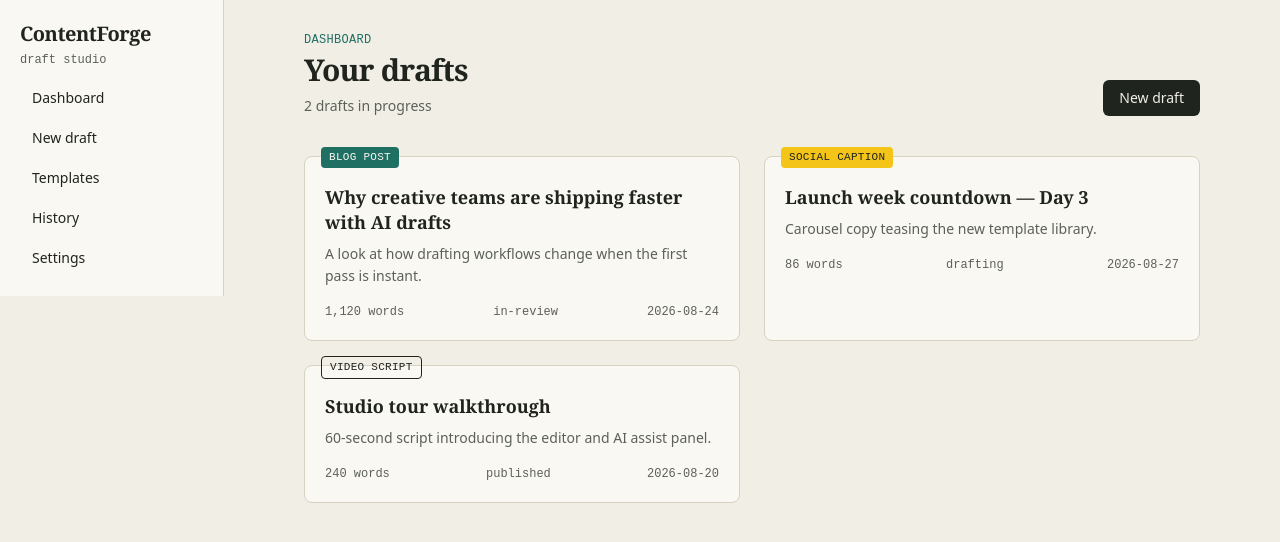
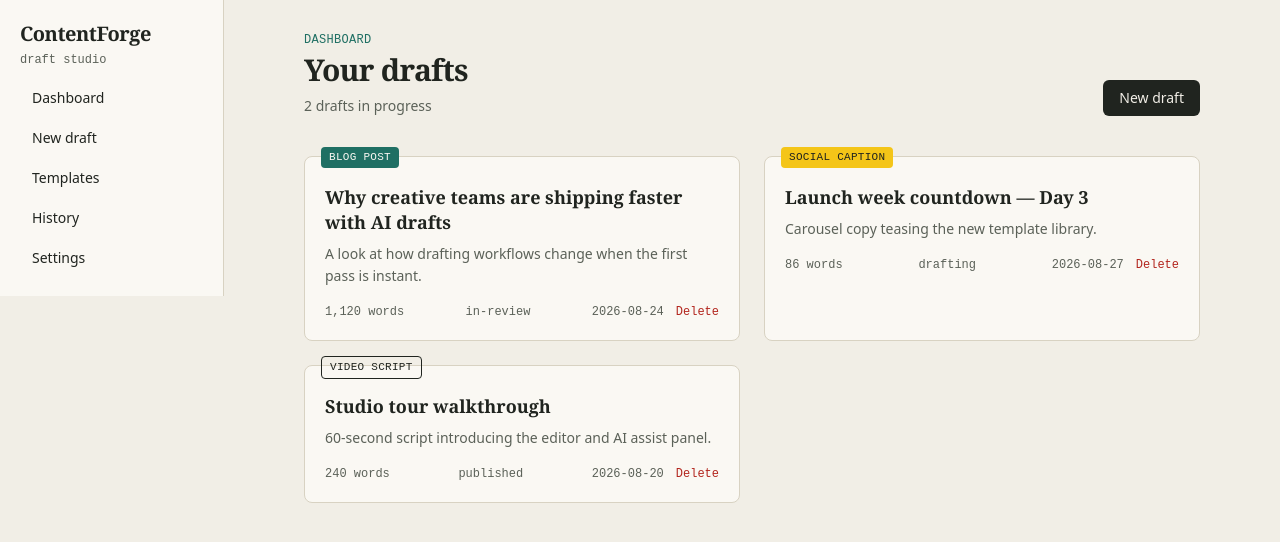
Before and after one commit to NotDumbj/contentforge, a Next.js app: page / in a window 1280 px wide. Shown: the top 542 px of the page. Built offline with nearby package versions, Linux system fonts and the light colour scheme.

Commit message:
feat: implement draft management system with editor workspace and local storage persistence

```diff
--- a/src/app/history/page.tsx
+++ b/src/app/history/page.tsx
@@ -1,6 +1,10 @@
-import { drafts } from "@/lib/drafts";
+"use client";
+
+import { useDrafts } from "@/lib/use-drafts";
 
 export default function HistoryPage() {
+  const { drafts, isLoaded } = useDrafts();
+
   return (
     <div className="mx-auto max-w-4xl">
       <p className="text-teal font-mono text-xs tracking-wide uppercase">History</p>
@@ -12,6 +16,11 @@ export default function HistoryPage() {
         phase. For now, this lists current drafts and their last update.
       </p>
 
+      {!isLoaded ? (
+        <p className="text-ink-soft font-mono mt-8 text-xs">Loading history…</p>
+      ) : drafts.length === 0 ? (
+        <p className="text-ink-soft mt-8 text-sm">No draft history found.</p>
+      ) : (
         <table className="mt-8 w-full text-left text-sm">
           <thead>
             <tr className="border-line text-ink-soft font-mono border-b text-xs uppercase">
@@ -23,13 +32,14 @@ export default function HistoryPage() {
           <tbody>
             {drafts.map((d) => (
               <tr key={d.id} className="border-line border-b">
-              <td className="py-3 pr-4">{d.title}</td>
+                <td className="py-3 pr-4 font-medium">{d.title || "Untitled draft"}</td>
                 <td className="text-ink-soft py-3 pr-4">{d.status}</td>
                 <td className="text-ink-soft font-mono py-3">{d.updatedAt}</td>
               </tr>
             ))}
           </tbody>
         </table>
+      )}
     </div>
   );
 }
--- a/src/app/page.tsx
+++ b/src/app/page.tsx
@@ -1,8 +1,11 @@
+"use client";
+
 import Link from "next/link";
-import { drafts } from "@/lib/drafts";
+import { useDrafts } from "@/lib/use-drafts";
 import { DraftCard } from "@/components/draft-card";
 
 export default function DashboardPage() {
+  const { drafts, deleteDraft, isLoaded } = useDrafts();
   const inProgress = drafts.filter((d) => d.status !== "published").length;
 
   return (
@@ -16,7 +19,11 @@ export default function DashboardPage() {
             Your drafts
           </h1>
           <p className="text-ink-soft mt-2 text-sm">
-            {inProgress} draft{inProgress === 1 ? "" : "s"} in progress
+            {isLoaded ? (
+              `${inProgress} draft${inProgress === 1 ? "" : "s"} in progress`
+            ) : (
+              "Loading drafts…"
+            )}
           </p>
         </div>
         <Link
@@ -27,11 +34,23 @@ export default function DashboardPage() {
         </Link>
       </header>
 
-      <div className="grid gap-6 pt-2 sm:grid-cols-2">
-        {drafts.map((draft) => (
-          <DraftCard key={draft.id} draft={draft} />
-        ))}
-      </div>
+      {drafts.length === 0 ? (
+        <div className="border-line bg-paper-raised rounded-lg border p-8 text-center">
+          <p className="text-ink-soft text-sm">No drafts yet.</p>
+          <Link
+            href="/editor/new"
+            className="text-teal mt-2 inline-block font-mono text-xs underline"
+          >
+            Create your first draft →
+          </Link>
+        </div>
+      ) : (
+        <div className="grid gap-6 pt-2 sm:grid-cols-2">
+          {drafts.map((draft) => (
+            <DraftCard key={draft.id} draft={draft} onDelete={deleteDraft} />
+          ))}
+        </div>
+      )}
     </div>
   );
 }
--- a/src/components/draft-card.tsx
+++ b/src/components/draft-card.tsx
@@ -8,28 +8,51 @@ const TAB_STYLE: Record<Draft["type"], string> = {
   video: "border border-ink text-ink bg-transparent",
 };
 
-export function DraftCard({ draft }: { draft: Draft }) {
+export function DraftCard({
+  draft,
+  onDelete,
+}: {
+  draft: Draft;
+  onDelete?: (id: string) => void;
+}) {
   return (
-    <Link
-      href={`/editor/${draft.id}`}
-      className="border-line bg-paper-raised hover:border-teal focus-visible:border-teal group relative block rounded-lg border p-5 transition-colors"
-    >
+    <div className="border-line bg-paper-raised hover:border-teal group relative rounded-lg border p-5 transition-colors">
+      <Link href={`/editor/${draft.id}`} className="block">
         <span
           className={`font-mono absolute -top-2.5 left-4 rounded px-2 py-0.5 text-[11px] tracking-wide uppercase ${TAB_STYLE[draft.type]}`}
         >
           {TYPE_LABEL[draft.type]}
         </span>
-      <h3 className="font-display mt-2 text-lg leading-snug font-semibold">
-        {draft.title}
+        <h3 className="font-display mt-2 text-lg leading-snug font-semibold group-hover:text-teal transition-colors">
+          {draft.title || "Untitled draft"}
         </h3>
-      <p className="text-ink-soft mt-2 text-sm leading-relaxed">
-        {draft.excerpt}
+        <p className="text-ink-soft mt-2 text-sm leading-relaxed line-clamp-2">
+          {draft.excerpt || "No content yet."}
         </p>
+      </Link>
       <div className="text-ink-soft font-mono mt-4 flex items-center justify-between text-xs">
         <span>{draft.wordCount.toLocaleString()} words</span>
         <span>{draft.status}</span>
+        <div className="flex items-center gap-3">
           <span>{draft.updatedAt}</span>
+          {onDelete && (
+            <button
+              type="button"
+              onClick={(e) => {
+                e.preventDefault();
+                e.stopPropagation();
+                if (confirm(`Delete "${draft.title || "Untitled draft"}"?`)) {
+                  onDelete(draft.id);
+                }
+              }}
+              className="text-danger hover:underline focus-visible:underline"
+              aria-label={`Delete ${draft.title}`}
+            >
+              Delete
+            </button>
+          )}
         </div>
-    </Link>
+      </div>
+    </div>
   );
 }
--- a/src/components/editor-workspace.tsx
+++ b/src/components/editor-workspace.tsx
@@ -1,6 +1,8 @@
 "use client";
 
-import { useState } from "react";
+import { useState, useEffect } from "react";
+import { useRouter } from "next/navigation";
+import { useDrafts } from "@/lib/use-drafts";
 import type { DraftType } from "@/lib/drafts";
 
 const SUGGESTIONS: Record<DraftType, string[]> = {
@@ -22,20 +24,70 @@ const SUGGESTIONS: Record<DraftType, string[]> = {
 };
 
 export function EditorWorkspace({
+  draftId,
   type,
-  initialTitle,
-  initialBody,
+  initialTitle = "",
+  initialBody = "",
 }: {
+  draftId?: string;
   type: DraftType;
-  initialTitle: string;
-  initialBody: string;
+  initialTitle?: string;
+  initialBody?: string;
 }) {
+  const router = useRouter();
+  const { drafts, createDraft, updateDraft, isLoaded } = useDrafts();
+
+  const isNew = !draftId || draftId.startsWith("new-");
+  const existingDraft = !isNew ? drafts.find((d) => d.id === draftId) : undefined;
+
   const [title, setTitle] = useState(initialTitle);
   const [body, setBody] = useState(initialBody);
   const [panelOpen, setPanelOpen] = useState(true);
   const [suggestion, setSuggestion] = useState<string | null>(null);
 
+  const [savedTitle, setSavedTitle] = useState(initialTitle);
+  const [savedBody, setSavedBody] = useState(initialBody);
+
+  useEffect(() => {
+    if (isLoaded && existingDraft) {
+      const loadedBody = existingDraft.body ?? existingDraft.excerpt ?? "";
+      setTitle(existingDraft.title);
+      setBody(loadedBody);
+      setSavedTitle(existingDraft.title);
+      setSavedBody(loadedBody);
+    }
+  }, [isLoaded, existingDraft]);
+
   const wordCount = body.trim().length === 0 ? 0 : body.trim().split(/\s+/).length;
+  const isDirty = title !== savedTitle || body !== savedBody;
+
+  function handleSave() {
+    const trimmedTitle = title.trim() || "Untitled draft";
+    const excerpt = body.trim().slice(0, 120) || trimmedTitle;
+
+    if (isNew) {
+      const created = createDraft({
+        title: trimmedTitle,
+        type,
+        body,
+        excerpt,
+        wordCount,
+        status: "drafting",
+      });
+      setSavedTitle(created.title);
+      setSavedBody(created.body ?? body);
+      router.push(`/editor/${created.id}`);
+    } else if (draftId) {
+      updateDraft(draftId, {
+        title: trimmedTitle,
+        body,
+        excerpt,
+        wordCount,
+      });
+      setSavedTitle(title);
+      setSavedBody(body);
+    }
+  }
 
   function requestSuggestion() {
     const pool = SUGGESTIONS[type];
@@ -43,10 +95,52 @@ export function EditorWorkspace({
     setSuggestion(next);
   }
 
+  if (isLoaded && !isNew && !existingDraft) {
+    return (
+      <div className="border-line bg-paper-raised rounded-lg border p-8 text-center">
+        <h2 className="font-display text-xl font-semibold">Draft not found</h2>
+        <p className="text-ink-soft mt-2 text-sm">
+          This draft may have been deleted or does not exist in local storage.
+        </p>
+        <button
+          type="button"
+          onClick={() => router.push("/")}
+          className="bg-ink text-paper hover:bg-teal mt-4 rounded-md px-4 py-2 text-sm font-medium transition-colors"
+        >
+          Return to Dashboard
+        </button>
+      </div>
+    );
+  }
+
   return (
     <div className="flex flex-col gap-6 lg:flex-row">
       {/* Draft pane */}
       <div className="min-w-0 flex-1">
+        {/* Status bar and Save action */}
+        <div className="border-line bg-paper-raised mb-4 flex items-center justify-between rounded-lg border px-4 py-2.5">
+          <div className="flex items-center gap-2 font-mono text-xs">
+            <span
+              className={`h-2.5 w-2.5 rounded-full transition-colors ${
+                isDirty ? "bg-highlight" : "bg-teal"
+              }`}
+              aria-hidden
+            />
+            <span className="text-ink-soft font-medium">
+              {isDirty ? "Unsaved changes" : "Saved"}
+            </span>
+          </div>
+
+          <button
+            type="button"
+            onClick={handleSave}
+            disabled={!isDirty && !isNew}
+            className="bg-ink text-paper hover:bg-teal disabled:opacity-40 disabled:hover:bg-ink rounded-md px-4 py-1.5 text-sm font-medium transition-colors"
+          >
+            {isNew ? "Save draft" : "Save"}
+          </button>
+        </div>
+
         <input
           value={title}
           onChange={(e) => setTitle(e.target.value)}
@@ -68,7 +162,7 @@ export function EditorWorkspace({
 
       {/* AI assist panel */}
       <aside
-        className="border-line bg-highlight-soft w-full shrink-0 rounded-lg border p-5 lg:w-72"
+        className="border-line bg-highlight-soft h-fit w-full shrink-0 rounded-lg border p-5 lg:w-72"
         aria-label="AI assist panel"
       >
         <div className="flex items-center justify-between">
--- a/src/lib/drafts.ts
+++ b/src/lib/drafts.ts
@@ -1,5 +1,5 @@
-// Placeholder in-memory data for the Foundations-phase skeleton.
-// Swap for a real database/API in the Build phase.
+// NOTE: Currently using browser-only client-side persistence (localStorage).
+// A real database / backend API integration is a future step.
 
 export type DraftType = "blog" | "social" | "video";
 
@@ -11,6 +11,7 @@ export type Draft = {
   wordCount: number;
   updatedAt: string; // ISO date
   status: "drafting" | "in-review" | "published";
+  body?: string;
 };
 
 export const TYPE_LABEL: Record<DraftType, string> = {
@@ -19,12 +20,13 @@ export const TYPE_LABEL: Record<DraftType, string> = {
   video: "Video script",
 };
 
-export const drafts: Draft[] = [
+export const INITIAL_DRAFTS: Draft[] = [
   {
     id: "d1",
     title: "Why creative teams are shipping faster with AI drafts",
     type: "blog",
     excerpt: "A look at how drafting workflows change when the first pass is instant.",
+    body: "A look at how drafting workflows change when the first pass is instant.\n\nCreative teams are scaling content output by using AI to generate high-quality first passes. This lets writers focus on refining tone, context, and strategic messaging.",
     wordCount: 1120,
     updatedAt: "2026-08-24",
     status: "in-review",
@@ -34,6 +36,7 @@ export const drafts: Draft[] = [
     title: "Launch week countdown — Day 3",
     type: "social",
     excerpt: "Carousel copy teasing the new template library.",
+    body: "Carousel copy teasing the new template library.\n\nDay 3 of our launch week! Today we're unveiling our modular prompt templates. Ready to accelerate your workflow?",
     wordCount: 86,
     updatedAt: "2026-08-27",
     status: "drafting",
@@ -43,12 +46,16 @@ export const drafts: Draft[] = [
     title: "Studio tour walkthrough",
     type: "video",
     excerpt: "60-second script introducing the editor and AI assist panel.",
+    body: "60-second script introducing the editor and AI assist panel.\n\n[00:00 - Intro] Welcome to ContentForge!\n[00:15 - Demo] Watch how the editor workspace generates suggestions on demand.",
     wordCount: 240,
     updatedAt: "2026-08-20",
     status: "published",
   },
 ];
 
+// Fallback for static server render context if needed
+export const drafts: Draft[] = INITIAL_DRAFTS;
+
 export function getDraft(id: string): Draft | undefined {
-  return drafts.find((d) => d.id === id);
+  return INITIAL_DRAFTS.find((d) => d.id === id);
 }
--- /dev/null
+++ b/src/lib/use-drafts.ts
@@ -0,0 +1,114 @@
+"use client";
+
+// NOTE: Currently using browser-only client-side persistence (localStorage).
+// A real database / backend API integration is a future step.
+
+import { useState, useEffect, useCallback } from "react";
+import { INITIAL_DRAFTS, type Draft } from "./drafts";
+
+const STORAGE_KEY = "contentforge:drafts";
+const SYNC_EVENT = "contentforge:drafts-updated";
+
+function getStoredDrafts(): Draft[] {
+  if (typeof window === "undefined") {
+    return INITIAL_DRAFTS;
+  }
+  try {
+    const raw = localStorage.getItem(STORAGE_KEY);
+    if (!raw) {
+      localStorage.setItem(STORAGE_KEY, JSON.stringify(INITIAL_DRAFTS));
+      return INITIAL_DRAFTS;
+    }
+    const parsed = JSON.parse(raw);
+    return Array.isArray(parsed) ? parsed : INITIAL_DRAFTS;
+  } catch (error) {
+    console.error("Failed to read drafts from localStorage:", error);
+    return INITIAL_DRAFTS;
+  }
+}
+
+function saveStoredDrafts(nextDrafts: Draft[]): void {
+  if (typeof window === "undefined") return;
+  try {
+    localStorage.setItem(STORAGE_KEY, JSON.stringify(nextDrafts));
+    window.dispatchEvent(new Event(SYNC_EVENT));
+  } catch (error) {
+    console.error("Failed to write drafts to localStorage:", error);
+  }
+}
+
+export function useDrafts() {
+  const [drafts, setDrafts] = useState<Draft[]>(() => INITIAL_DRAFTS);
+  const [isLoaded, setIsLoaded] = useState(false);
+
+  const refreshDrafts = useCallback(() => {
+    setDrafts(getStoredDrafts());
+  }, []);
+
+  useEffect(() => {
+    refreshDrafts();
+    setIsLoaded(true);
+
+    const handleSync = () => refreshDrafts();
+    window.addEventListener(SYNC_EVENT, handleSync);
+    window.addEventListener("storage", handleSync);
+
+    return () => {
+      window.removeEventListener(SYNC_EVENT, handleSync);
+      window.removeEventListener("storage", handleSync);
+    };
+  }, [refreshDrafts]);
+
+  const getDraft = useCallback(
+    (id: string): Draft | undefined => {
+      return drafts.find((d) => d.id === id);
+    },
+    [drafts]
+  );
+
+  const createDraft = useCallback(
+    (data: Omit<Draft, "id" | "updatedAt">): Draft => {
+      const current = getStoredDrafts();
+      const newDraft: Draft = {
+        ...data,
+        id: `d_${Date.now()}`,
+        updatedAt: new Date().toISOString().split("T")[0],
+      };
+      const updated = [newDraft, ...current];
+      saveStoredDrafts(updated);
+      setDrafts(updated);
+      return newDraft;
+    },
+    []
+  );
+
+  const updateDraft = useCallback((id: string, updates: Partial<Draft>): void => {
+    const current = getStoredDrafts();
+    const updated = current.map((d) => {
+      if (d.id !== id) return d;
+      return {
+        ...d,
+        ...updates,
+        updatedAt: new Date().toISOString().split("T")[0],
+      };
+    });
+    saveStoredDrafts(updated);
+    setDrafts(updated);
+  }, []);
+
+  const deleteDraft = useCallback((id: string): void => {
+    const current = getStoredDrafts();
+    const updated = current.filter((d) => d.id !== id);
+    saveStoredDrafts(updated);
+    setDrafts(updated);
+  }, []);
+
+  return {
+    drafts,
+    isLoaded,
+    getDraft,
+    createDraft,
+    updateDraft,
+    deleteDraft,
+  };
+}
```
Also changed, not shown: src/app/editor/[id]/page.tsx (+6 -6 lines). Lines whose indentation alone changed are shown as unchanged.
